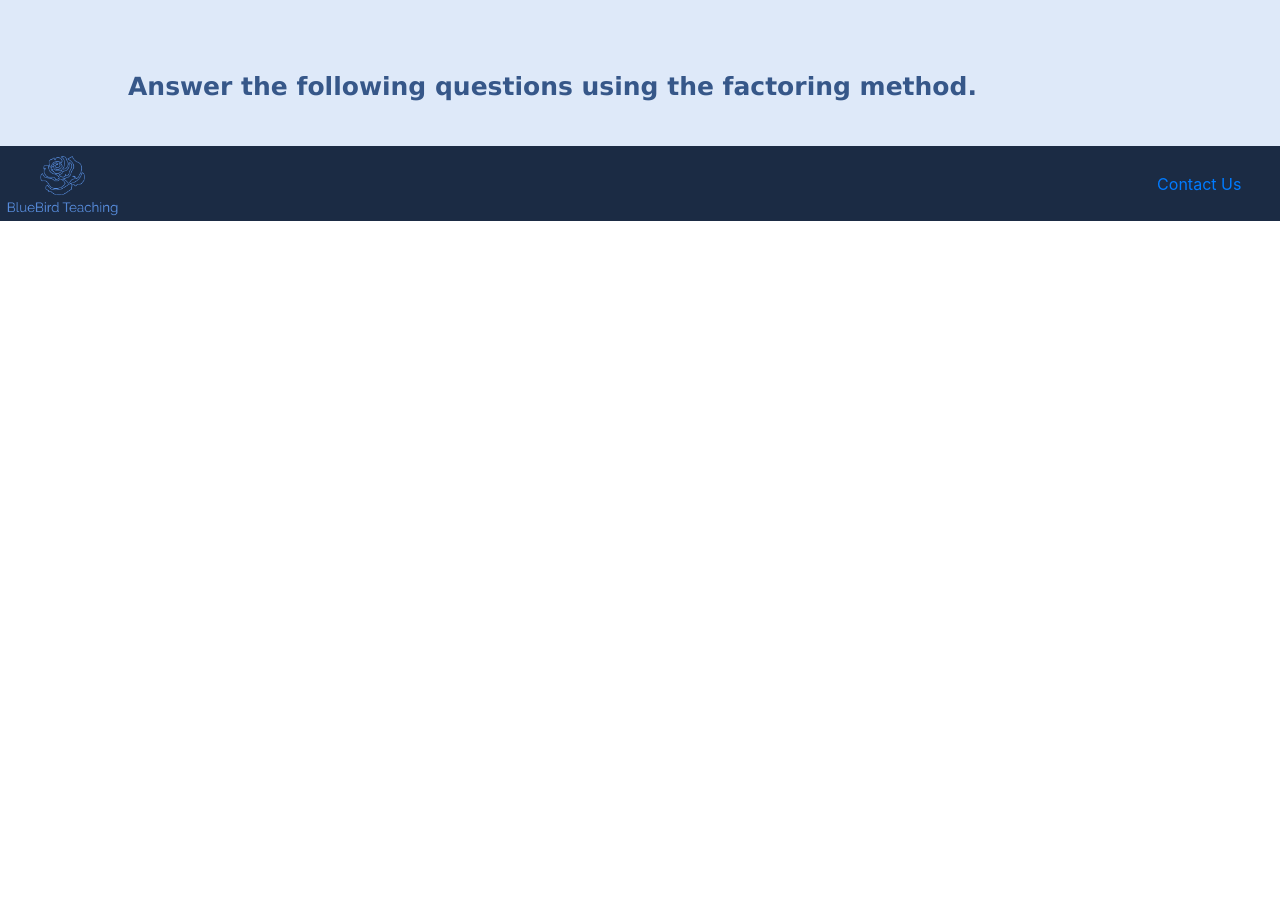
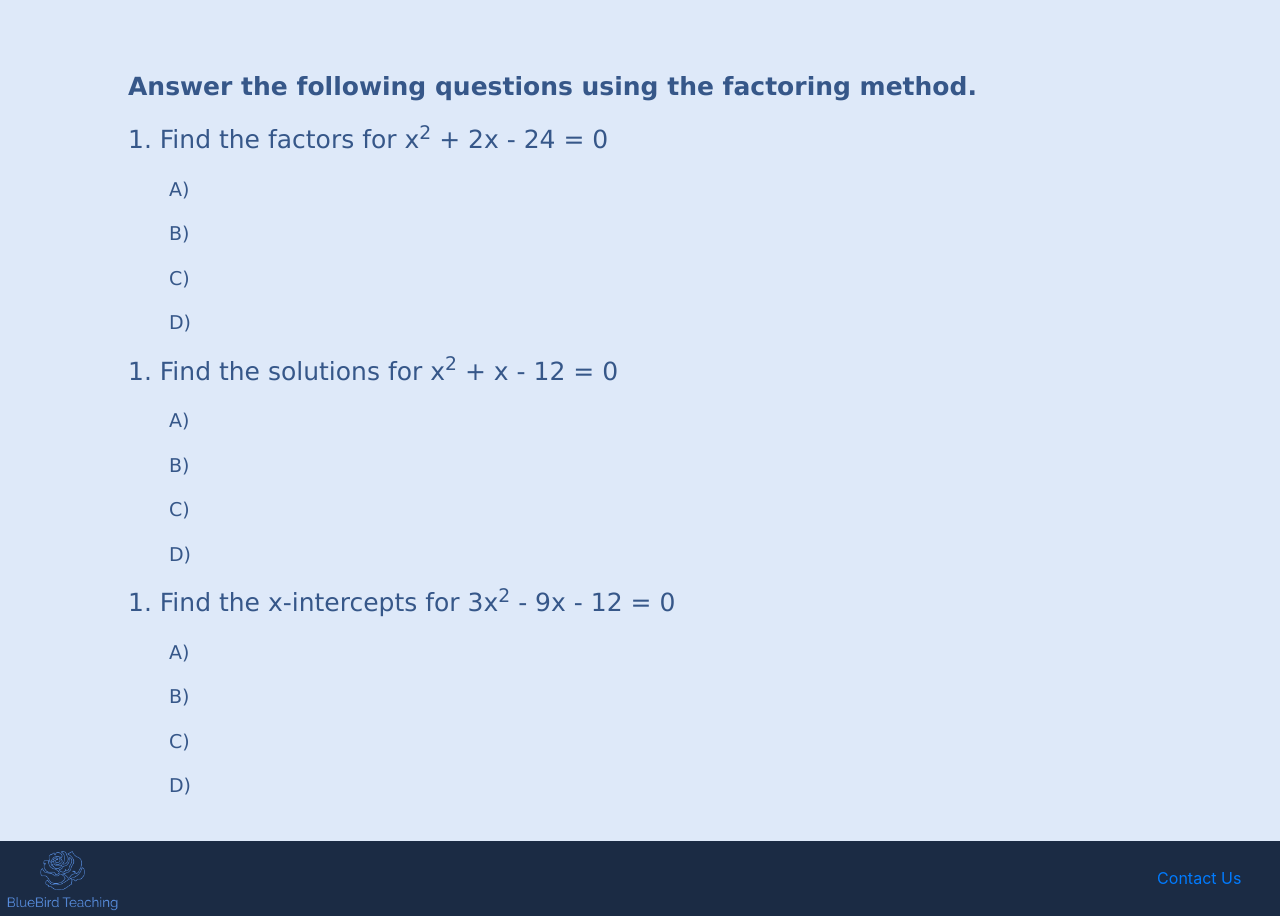
Before and after one commit to YomenT/bluebird-teaching, a React (Create React App) app in the folder reactapp/: page /passport_to_advanced_math/quadratics_foundations_checkup in a window 1280 px wide. Shown: the part 863-1779 px from the top of the page. Before the commit the page ends 1084 px from the top, so only its background shows below. Built offline with nearby package versions, Linux system fonts and the light colour scheme.

Commit message:
Started questions for quadratics assessment.

```diff
--- a/reactapp/src/components/passport-to-advanced-math/QuadraticEquationsFoundationTest.js
+++ b/reactapp/src/components/passport-to-advanced-math/QuadraticEquationsFoundationTest.js
@@ -46,7 +46,23 @@ class QuadraticEquationsFoundationTest extends React.Component {
                         <strong>Answer the following questions using the factoring method.</strong>
                     </p>
 
+                    <p className='p-body'>1.  Find the factors for x<sup>2</sup> + 2x - 24 = 0</p>
+                    <p className="p-body-small" style={{ marginLeft: "4%"}}>A)  </p>
+                    <p className="p-body-small" style={{ marginLeft: "4%"}}>B)  </p>
+                    <p className="p-body-small" style={{ marginLeft: "4%"}}>C)  </p>
+                    <p className="p-body-small" style={{ marginLeft: "4%"}}>D)  </p>
 
+                    <p className='p-body'>1.  Find the solutions for x<sup>2</sup> + x - 12 = 0</p>
+                    <p className="p-body-small" style={{ marginLeft: "4%"}}>A)  </p>
+                    <p className="p-body-small" style={{ marginLeft: "4%"}}>B)  </p>
+                    <p className="p-body-small" style={{ marginLeft: "4%"}}>C)  </p>
+                    <p className="p-body-small" style={{ marginLeft: "4%"}}>D)  </p>
+
+                    <p className='p-body'>1.  Find the x-intercepts for 3x<sup>2</sup> - 9x - 12 = 0</p>
+                    <p className="p-body-small" style={{ marginLeft: "4%"}}>A)  </p>
+                    <p className="p-body-small" style={{ marginLeft: "4%"}}>B)  </p>
+                    <p className="p-body-small" style={{ marginLeft: "4%"}}>C)  </p>
+                    <p className="p-body-small" style={{ marginLeft: "4%"}}>D)  </p>
                 </div>
                 <Footer />
             </div>
```
